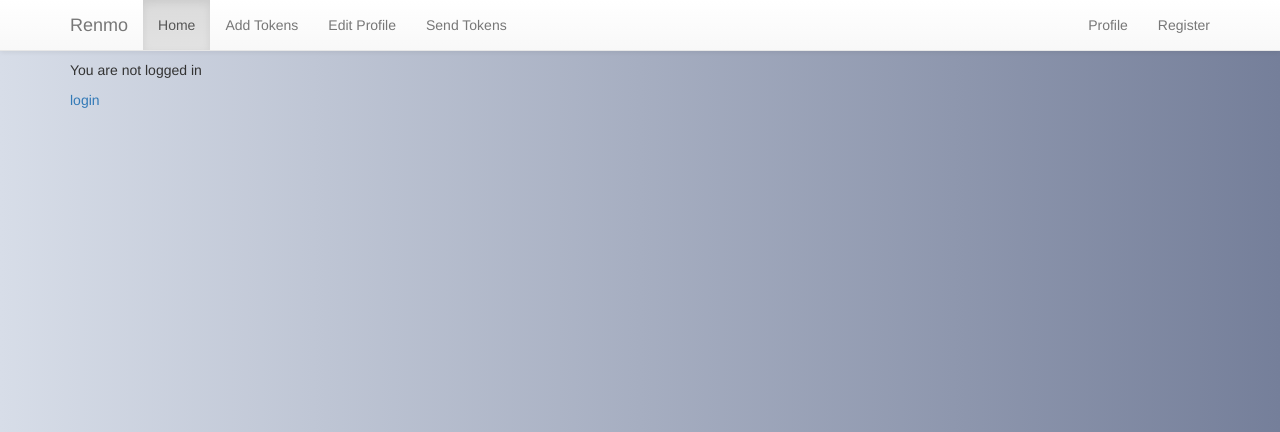
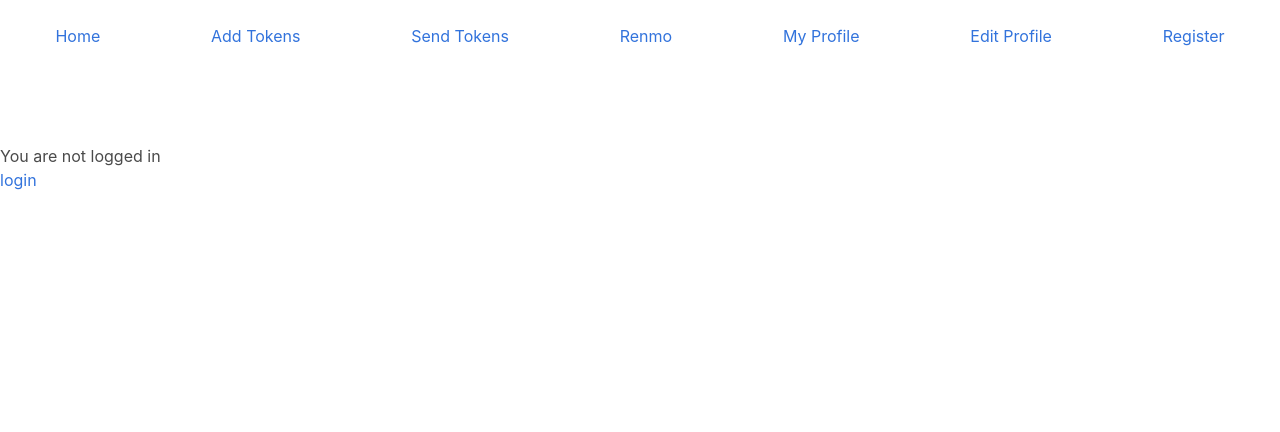
Before and after one commit to RomaneGreen/pjango, a Django app: page / in a window 1280 px wide. Shown: the top 432 px of the page. Run offline with Django 3.2, Linux system fonts and the light colour scheme; some libraries are stand-ins or nearby versions.

Commit message:
base styling

```diff
--- a/renmoproj/static/css/style.css
+++ b/renmoproj/static/css/style.css
@@ -1,6 +1,6 @@
-body {
+/* body {
     background: #757F9A;  /* fallback for old browsers */
     background: -webkit-linear-gradient(to right, #D7DDE8, #757F9A);  /* Chrome 10-25, Safari 5.1-6 */
     background: linear-gradient(to right, #D7DDE8, #757F9A); /* W3C, IE 10+/ Edge, Firefox 16+, Chrome 26+, Opera 12+, Safari 7+ */
 
-}
+} */
--- a/renmoproj/templates/base.html
+++ b/renmoproj/templates/base.html
@@ -4,40 +4,38 @@
 <html>
 <head>
   <meta charset="utf-8">
-   <link rel="stylesheet" href="//maxcdn.bootstrapcdn.com/bootstrap/3.2.0/css/bootstrap.min.css">
-    <link rel="stylesheet" href="//maxcdn.bootstrapcdn.com/bootstrap/3.2.0/css/bootstrap-theme.min.css">
+    <link rel="stylesheet" href="https://cdnjs.cloudflare.com/ajax/libs/bulma/0.7.2/css/bulma.min.css">
     <link rel="stylesheet" href="{% static 'css/style.css' %}">
   <title>{% block title %} Renmo {% endblock %}</title>
 </head>
 
 <body>
-<nav class="navbar navbar-default navbar-fixed-top">
-       <div class="container">
-        <div class="navbar-header">
+<br>
+<nav class="level">
+  <p class="level-item has-text-centered">
+    <a class="link is-info" href="{% url 'home' %}">Home</a></li>
+  </p>
+  <p class="level-item has-text-centered">
+    <a class="link is-info" href="{% url 'add_token' %}">Add Tokens</a></li>
+  </p>
+   <p class="level-item has-text-centered">
+    <a class="link is-info" href="{% url 'transfer_token' %}">Send Tokens</a></li>
+  </p>
+  <p class="level-item has-text-centered">
+    <a class="link is-info" href="{% url 'home' %}">Renmo</a></li alt="" style="font-weight:bold,height: 30px;">
+  </p>
 
-          <a class="navbar-brand" href="{% url 'home' %}"> Renmo </a>
-        </div>
-        <div id="navbar" class="navbar-collapse collapse">
-          <ul class="nav navbar-nav">
-            <li class="active"><a href="{% url 'home' %}">Home</a></li>
-            <li><a href="{% url 'add_token' %}">Add Tokens</a></li>
-            <li><a href="{% url 'edit_profile' %}">Edit Profile</a></li>
-             <li class=""><a href="{% url 'transfer_token' %}">Send Tokens</a></li>
+  <p class="level-item has-text-centered">
+    <a class="link is-info" href="{% url 'profile' %}">My Profile</a></li>
+  </p>
+  <p class="level-item has-text-centered">
+    <a class="link is-info" href="{% url 'edit_profile' %}"> Edit Profile</a></li>
+  </p>
+  <p class="level-item has-text-centered">
+    <a class="link is-info" href="{% url 'register' %}">Register</a></li>
+  </p>
+</nav>
 
-
-              </ul>
-            </li>
-          </ul>
-          <ul class="nav navbar-nav navbar-right">
-            <li><a href="/account/profile">Profile</a></li>
-            <li><a href="/account/register">Register</a></li>
-
-          </ul>
-        </div>
-      </div>
-    </nav>
-
-    <div class="container">
   <main>
   <br>
   <br>
@@ -45,5 +43,5 @@
     {% block body %}
     {% endblock %}
   </main>
-</body>
+
 </html>
```
